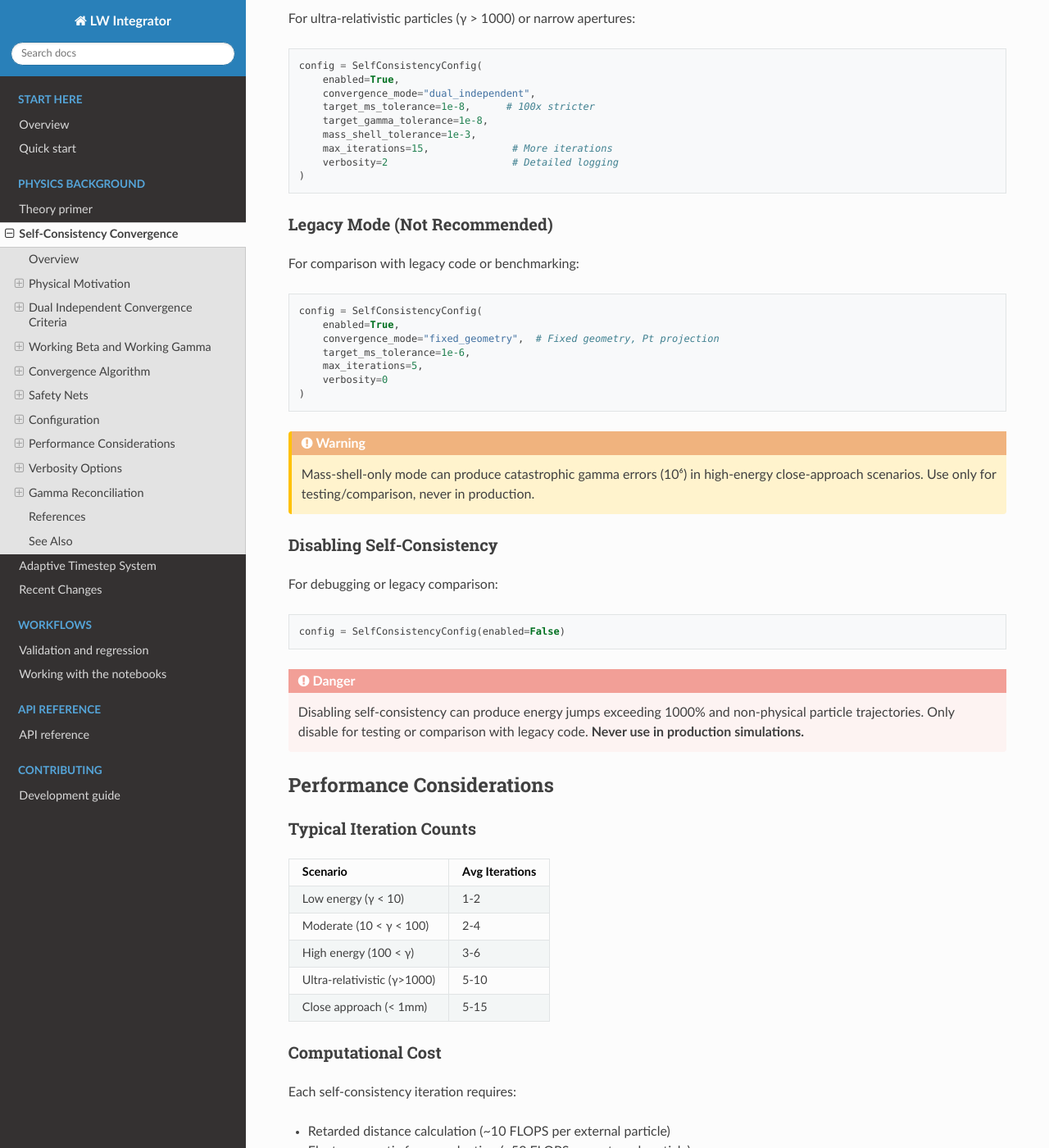
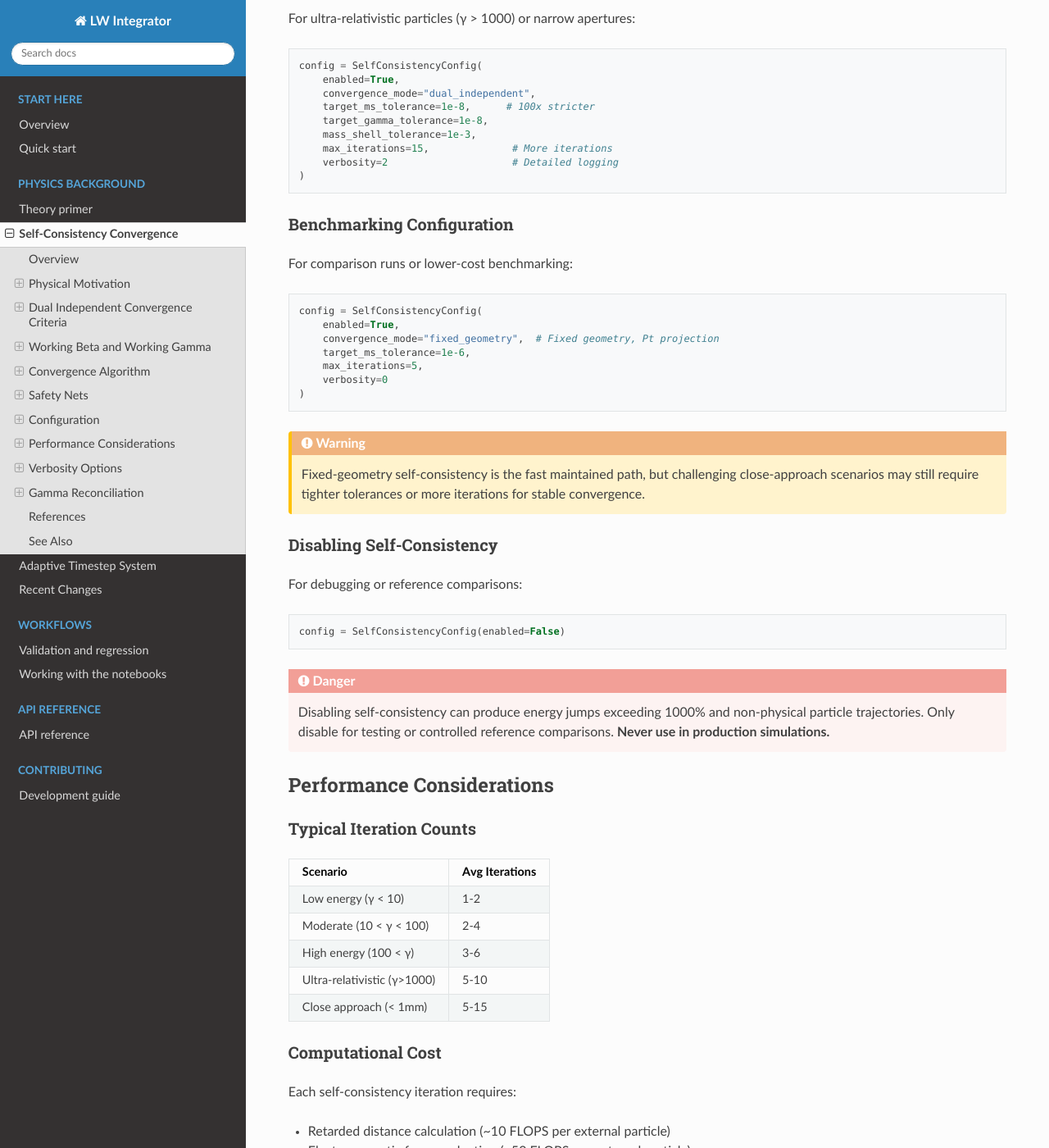
Before and after one commit to benfolsom/LW_integrator, a Sphinx documentation site: the page built from docs/source/self_consistency.rst, in a window 1280 px wide and 1400 px high, scrolled down 8657 px. Shown: the whole window at 82% size. Built offline with Sphinx 7.4.7 and the Read the Docs theme 3.1.0, drawn with Linux system fonts in a browser that asks for light colours; some of the changed text lies outside the part shown.

Commit message:
Refresh self-consistency documentation wording

```diff
--- a/docs/source/self_consistency.rst
+++ b/docs/source/self_consistency.rst
@@ -396,13 +396,13 @@ For a challenging case (γ=200, separation=1mm) **with dual convergence**:
      → E_ms = 7.5e-13 ✓, E_gamma = 4.2e-7 ✓
      → CONVERGED in 5 iterations
 
-**Without dual convergence** (mass-shell only, legacy mode):
+**Without the gamma-consistency check**:
 
 .. code-block:: text
 
    Iteration 1:
      → E_ms = 5.2e-7 ✓ (< 1e-6)
-     → CONVERGED (mass-shell only)
+     → CONVERGED on mass-shell error alone
      → Gamma check: E_gamma = 3.1e-2 ⚠️ WARNING
 
    Subsequent steps:
@@ -483,10 +483,10 @@ For ultra-relativistic particles (γ > 1000) or narrow apertures:
        verbosity=2                     # Detailed logging
    )
 
-Legacy Mode (Not Recommended)
-------------------------------
+Benchmarking Configuration
+--------------------------
 
-For comparison with legacy code or benchmarking:
+For comparison runs or lower-cost benchmarking:
 
 .. code-block:: python
 
@@ -499,13 +499,14 @@ For comparison with legacy code or benchmarking:
    )
 
 .. warning::
-   Mass-shell-only mode can produce catastrophic gamma errors (10⁶) in high-energy
-   close-approach scenarios. Use only for testing/comparison, never in production.
+   Fixed-geometry self-consistency is the fast maintained path, but challenging
+   close-approach scenarios may still require tighter tolerances or more
+   iterations for stable convergence.
 
 Disabling Self-Consistency
 ---------------------------
 
-For debugging or legacy comparison:
+For debugging or reference comparisons:
 
 .. code-block:: python
 
@@ -513,8 +514,8 @@ For debugging or legacy comparison:
 
 .. danger::
    Disabling self-consistency can produce energy jumps exceeding 1000% and
-   non-physical particle trajectories. Only disable for testing or comparison
-   with legacy code. **Never use in production simulations.**
+   non-physical particle trajectories. Only disable for testing or controlled
+   reference comparisons. **Never use in production simulations.**
 
 Performance Considerations
 ==========================
@@ -672,7 +673,7 @@ via :py:class:`core.types.GammaReconciliationMethod`:
    Equivalent to DISABLED; provided for symmetry/clarity.
 
 **DISABLED (default as of February 2026)**
-   No reconciliation applied (v0.4.8 legacy behavior)
+   No reconciliation applied
 
    .. note::
       This is now the **recommended default** as of February 2026. The original
@@ -769,7 +770,7 @@ The old boolean ``gamma_reconciliation_enabled`` parameter has been replaced wit
    config.gamma_reconciliation_method = GammaReconciliationMethod.ADAPTIVE_WEIGHTED
 
 The ``gamma_reconciliation_enabled`` property still works (returns True if method != DISABLED)
-for legacy code compatibility.
+for historical config compatibility.
 
 Recommendations
 ---------------
@@ -785,10 +786,6 @@ Recommendations
    - Lower ``high_beta_weight`` to 0.1 (trust velocity more)
 
 **Debugging**: Use USE_VELOCITY or USE_ENERGY to isolate problematic calculations
-
-**Not recommended**: DISABLED
-   - Only for legacy comparison or debugging
-   - Can cause catastrophic energy blowups
 
 Diagnostics
 -----------
```
Also changed, not shown: README.md (+2 -1 lines).
